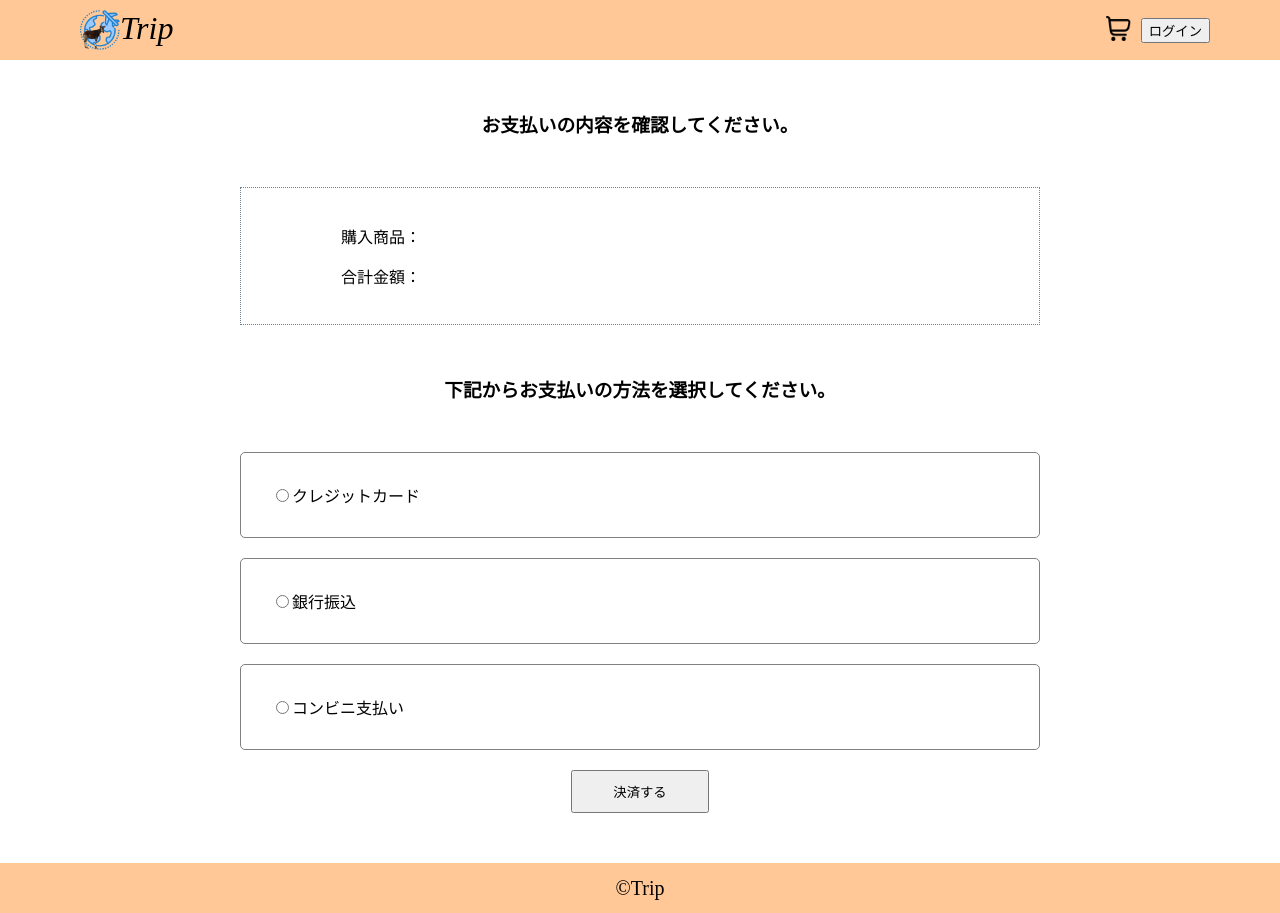
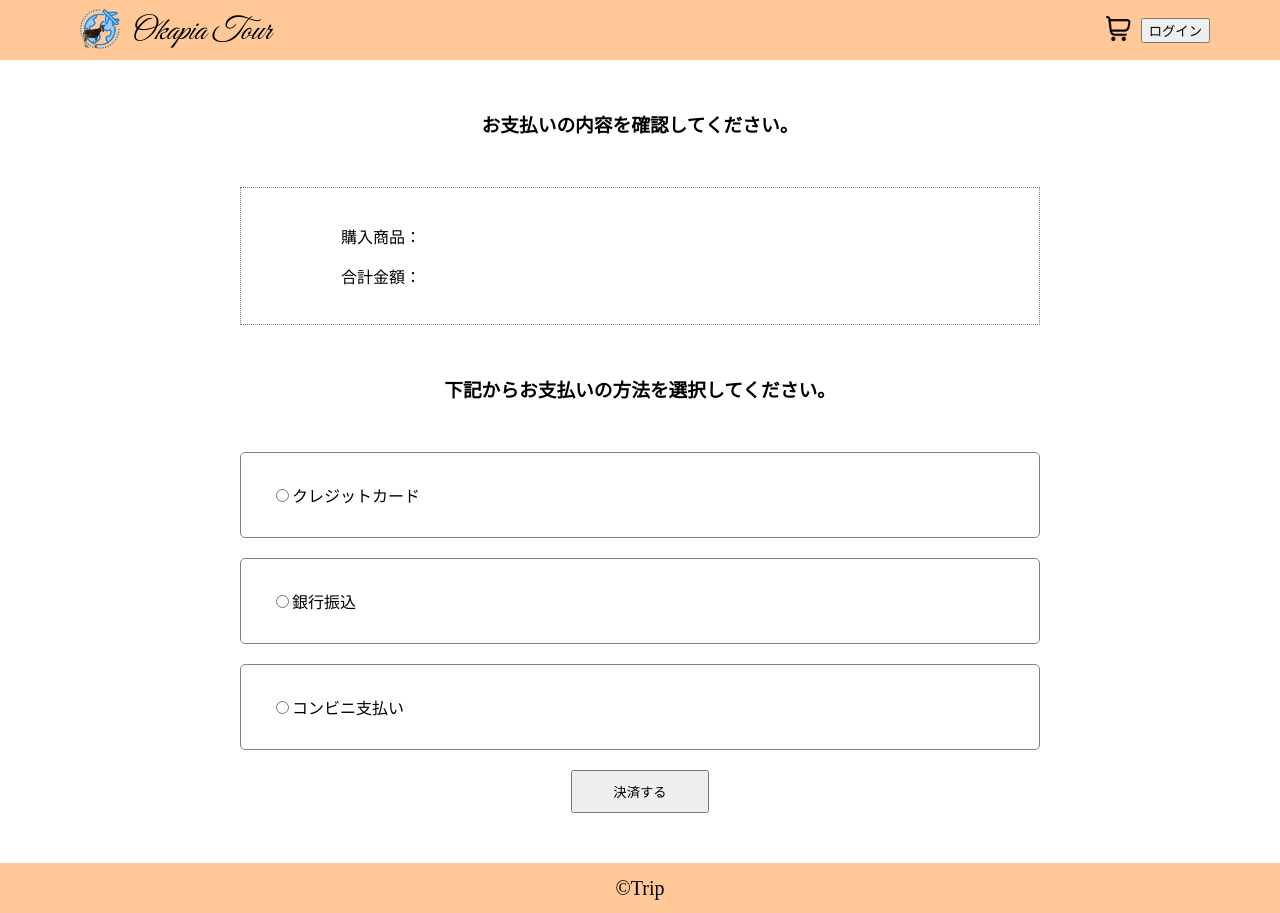
Before and after one commit to morikimiho/nextjs-okapiatour, a Next.js app: page /pay in a window 1280 px wide. Built offline with nearby package versions, Linux system fonts and the light colour scheme.

Commit message:
ロゴの字体を変更しました。

```diff
--- a/component/header.tsx
+++ b/component/header.tsx
@@ -15,8 +15,8 @@ export function Header() {
                   width={40}
                   height={40}
                 />
-                <div>
-               Trip
+                <div className={styles.tourTitle}>
+               Okapia Tour
                 </div>
               </div>
             </Link>
--- a/styles/header.module.css
+++ b/styles/header.module.css
@@ -1,4 +1,5 @@
 
+@import url('https://fonts.googleapis.com/css2?family=Great+Vibes&display=swap');
 
 .headerall {
     background-color: #FFC896;
@@ -27,6 +28,13 @@
 
 }
 
+.tourTitle{
+    font-family: 'Great Vibes', cursive;
+    font-weight: 300;
+    padding-left: 10px;
+    padding-top: 3px;
+}
+
 
 .icon {
     display: flex;
```
